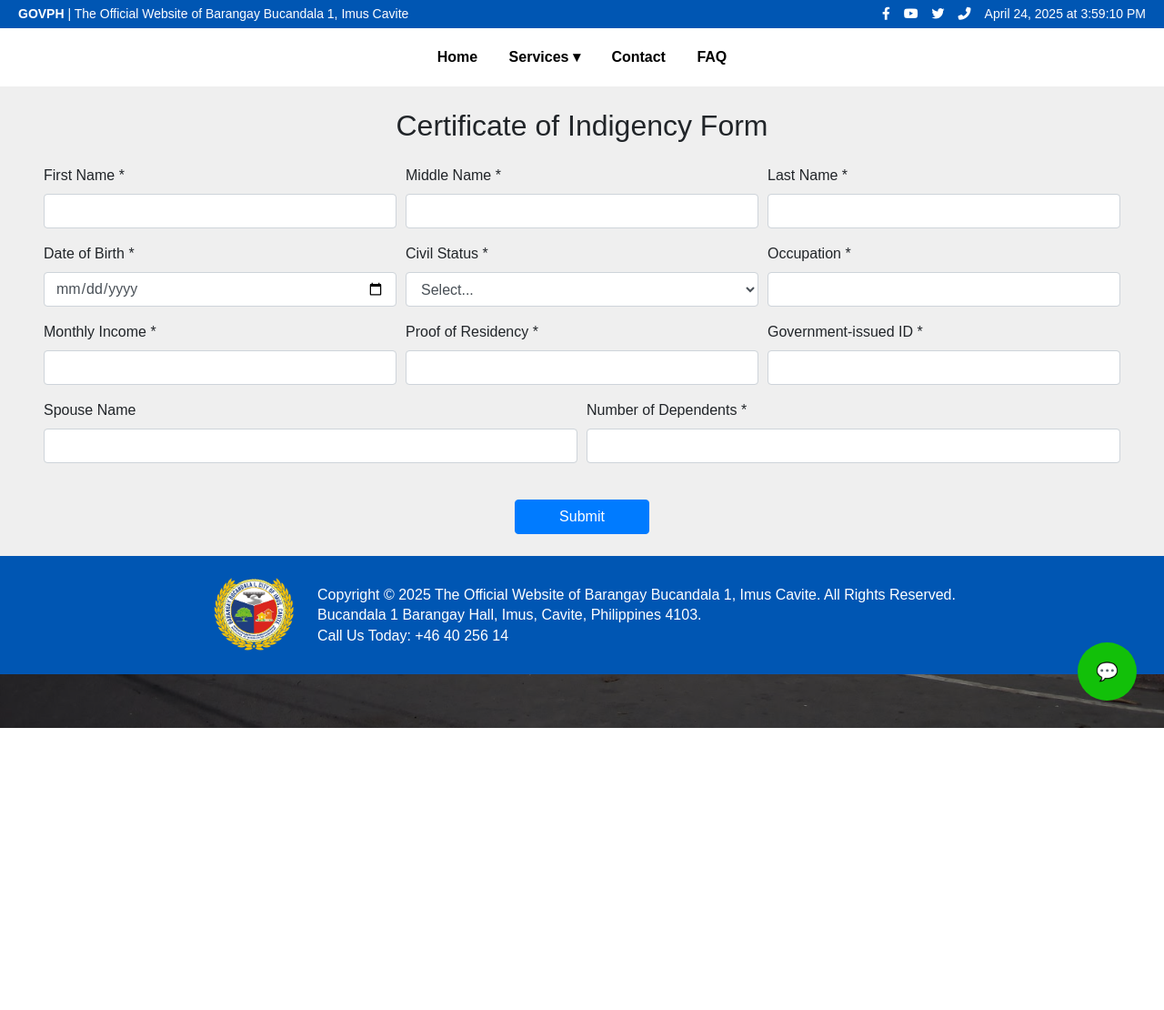
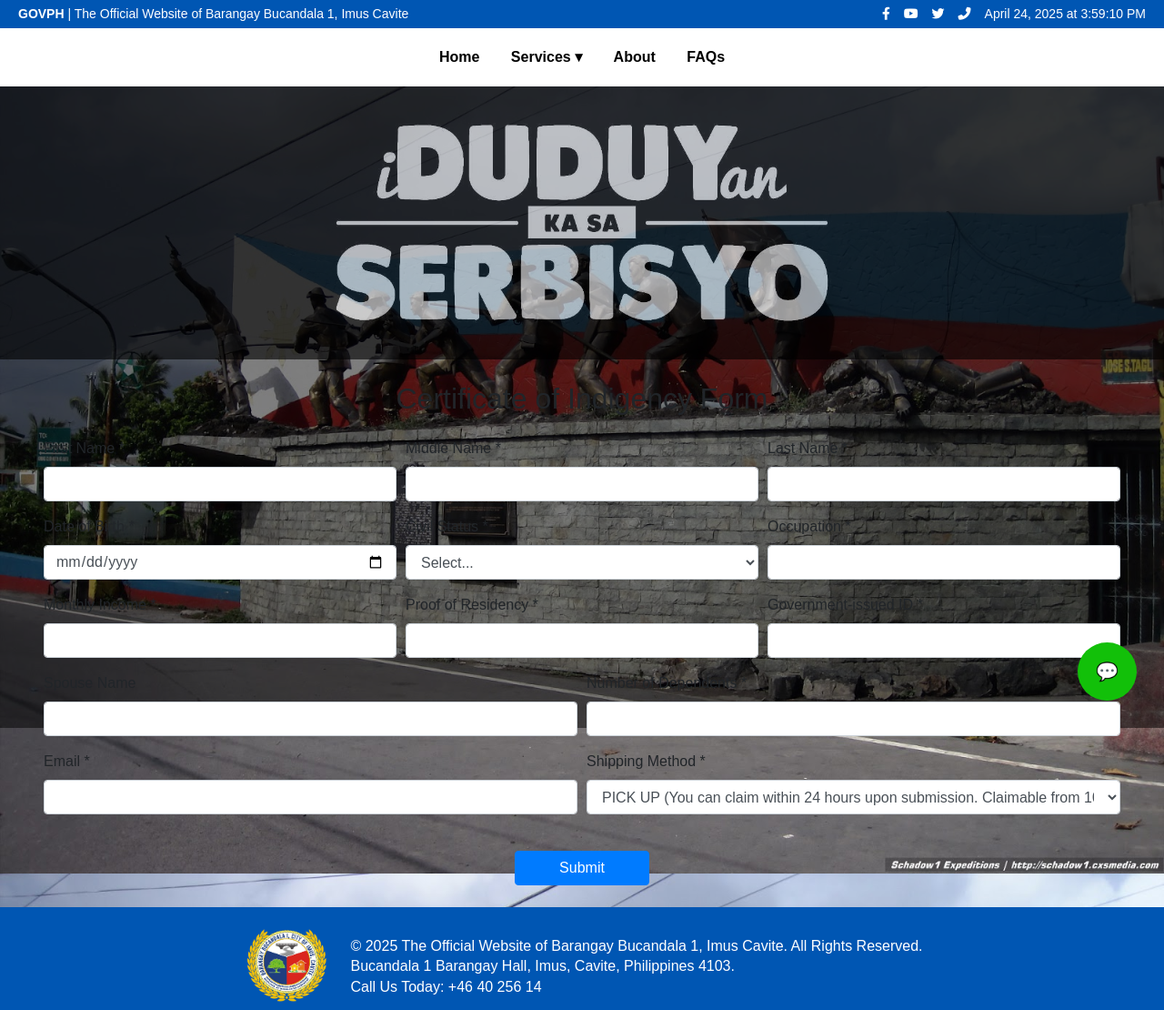
Before and after one commit to bugssy123/chatbot, a plain HTML site: page certificate-of-indigency.html in a window 1280 px wide. Shown: the whole page at 91% size. Before the commit the page ends 800 px from the top, so only its background shows below. Drawn offline with nearby package versions, Linux system fonts and the light colour scheme.

Commit message:
Update certificate-of-indigency.html

```diff
--- a/certificate-of-indigency.html
+++ b/certificate-of-indigency.html
@@ -1,17 +1,21 @@
 <!DOCTYPE html>
 <html lang="en">
 <head>
+    <!-- Metadata and Styles -->
     <meta charset="UTF-8" />
     <meta name="viewport" content="width=device-width, initial-scale=1.0" />
     <title>Certificate of Indigency</title>
+
+    <!-- External Stylesheets -->
     <link rel="stylesheet" href="https://cdnjs.cloudflare.com/ajax/libs/twitter-bootstrap/4.3.1/css/bootstrap.min.css" />
     <link rel="stylesheet" href="https://cdnjs.cloudflare.com/ajax/libs/font-awesome/6.4.0/css/all.min.css">
+    <link href="https://fonts.googleapis.com/css2?family=Poppins:wght@400;600;700&display=swap" rel="stylesheet">
     <link rel="icon" type="image/png" href="image/imus-logo.png">
-    <link rel="stylesheet" href="css/services.css" />
+    <link rel="stylesheet" href="css/contact.css" />
 </head>
 <body>
 
-    <!-- Header and Navigation -->
+    <!-- Header (GOVPH info + social links + date/time) -->
     <div style="background-color: #0056b3; color: white; display: flex; justify-content: space-between; align-items: center; padding: 5px 20px; font-family: Arial, sans-serif; font-size: 14px;">
         <div>
             <strong>GOVPH</strong> | The Official Website of Barangay Bucandala 1, Imus Cavite
@@ -25,9 +29,9 @@
         </div>
     </div>
 
+    <!-- Navigation Bar -->
     <nav>
         <a href="index.html">Home</a>
-
         <div class="dropdown">
             <a href="#" class="dropbtn">Services ▾</a>
             <div class="dropdown-content">
@@ -37,15 +41,23 @@
                 <a href="barangay-id.html">Barangay ID</a>
             </div>
         </div>
-
-        <a href="contact.html">Contact</a>
-        <a href="faq.html">FAQ</a>
+        <a href="contact.html">About</a>
+        <a href="faq.html">FAQs</a>
     </nav>
 
+    <!-- Cover Photo -->
+    <div style="width: 100%; height: 300px; overflow: hidden; opacity: 0.6;">
+        <img src="image/duduy.jpg" alt="Cover Photo" style="width: 100%; height: 100%; object-fit: cover;">
+    </div>
+
+    <!-- Certificate of Indigency Form Section -->
     <div class="container-fluid px-5 py-4">
         <h2 class="text-center mb-4">Certificate of Indigency Form</h2>
-        <form>
+
+        <!-- Form Starts Here -->
+        <form id="myForm">
             <div class="form-row">
+                <!-- Personal Information -->
                 <div class="form-group col-md-4">
                     <label>First Name *</label>
                     <input type="text" class="form-control" required>
@@ -59,6 +71,7 @@
                     <input type="text" class="form-control" required>
                 </div>
 
+                <!-- More Details -->
                 <div class="form-group col-md-4">
                     <label>Date of Birth *</label>
                     <input type="date" class="form-control" required>
@@ -78,6 +91,7 @@
                     <input type="text" class="form-control" required>
                 </div>
 
+                <!-- Income & Residency -->
                 <div class="form-group col-md-4">
                     <label>Monthly Income *</label>
                     <input type="number" class="form-control" required>
@@ -91,6 +105,7 @@
                     <input type="text" class="form-control" required>
                 </div>
 
+                <!-- Additional Details -->
                 <div class="form-group col-md-6">
                     <label>Spouse Name</label>
                     <input type="text" class="form-control">
@@ -99,30 +114,51 @@
                     <label>Number of Dependents *</label>
                     <input type="number" class="form-control" required>
                 </div>
+                <div class="form-group col-md-6">
+                    <label>Email *</label>
+                    <input type="email" class="form-control" required>
+                </div>
+                <div class="form-group col-md-6">
+                    <label>Shipping Method *</label>
+                    <select class="form-control" required>
+                        <option>PICK UP (You can claim within 24 hours upon submission. Claimable from 10am-5pm)</option>
+                    </select>
+                </div>
             </div>
 
+            <!-- Submit Button -->
             <div class="text-center mt-4">
                 <button type="submit" class="btn btn-primary px-5">Submit</button>
             </div>
         </form>
+
+        <!-- Success Modal -->
+        <div id="successModal" class="modal" style="display: none;">
+            <div class="modal-content">
+                <span class="close-btn" onclick="closeModal()">&times;</span>
+                <h3>Form successfully submitted!</h3>
+            </div>
+        </div>
     </div>
 
-
+    <!-- Footer Section -->
     <div class="footer">
         <div class="footer-content">
             <img src="image/imus-logo.png" alt="Barangay Logo" class="footer-logo">
             <div class="footer-text">
-            <p>Copyright &copy; 2025 The Official Website of Barangay Bucandala 1, Imus Cavite. All Rights Reserved.</p>
+                <p>&copy; 2025 The Official Website of Barangay Bucandala 1, Imus Cavite. All Rights Reserved.</p>
                 <p>Bucandala 1 Barangay Hall, Imus, Cavite, Philippines 4103.</p>
                 <p>Call Us Today: +46 40 256 14</p>
             </div>
         </div>
     </div>
 
+    <!-- Chatbot Widget (Floating Iframe) -->
     <iframe src="chatbot.html"
         style="position: fixed; bottom: 10px; right: 10px; width: 340px; height: 800px; border: none; z-index: 999;">
     </iframe>
 
+    <!-- JavaScript -->
     <script src="js/services.js"></script>
 
 </body>
```
Lines whose indentation alone changed are shown as unchanged.
